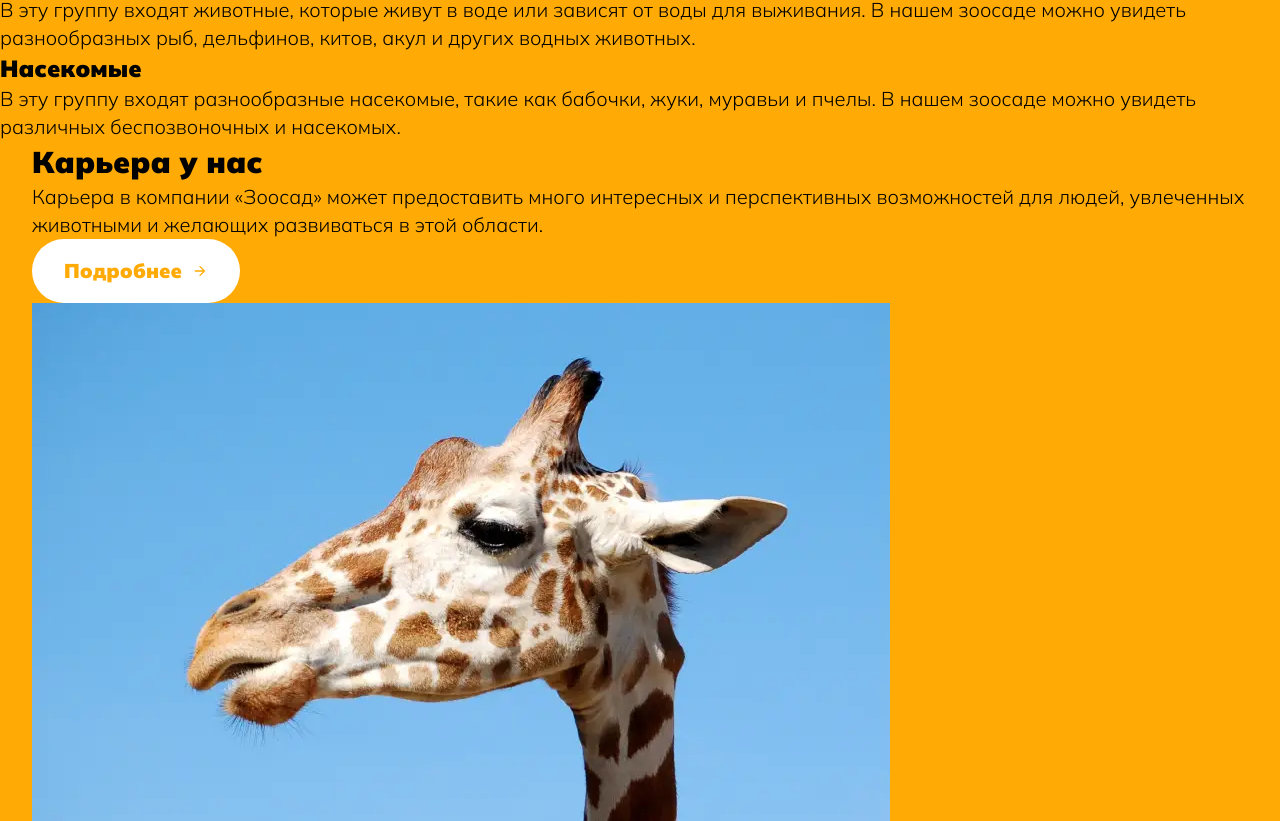
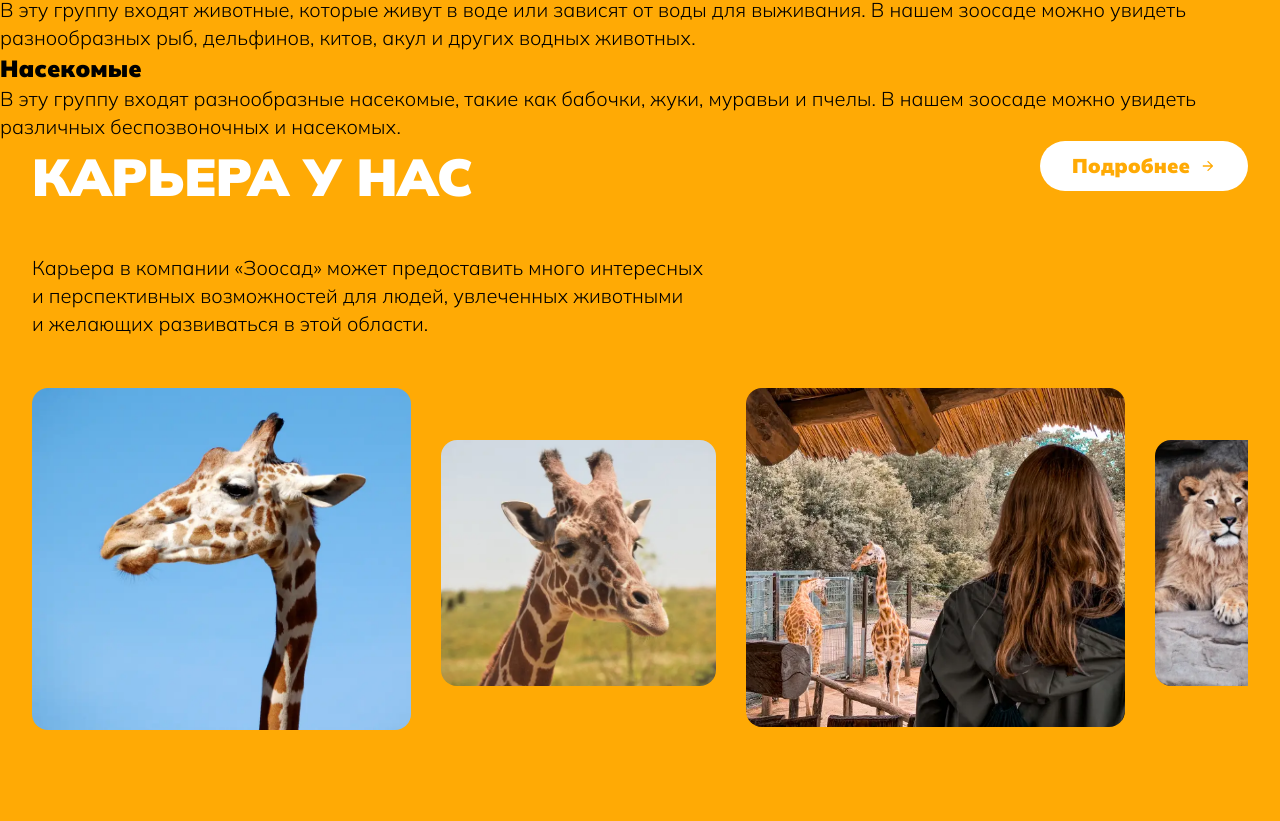
Before and after one commit to Webdevmaksim/prettyPaw, a website built with webpack: page src/index.html in a window 1280 px wide. Shown: the part 1896-2717 px from the top of the page. Built offline with nearby package versions, Linux system fonts and the light colour scheme.

Commit message:
slider: done

```diff
--- a/src/index.html
+++ b/src/index.html
@@ -19,7 +19,7 @@
       </a>
       <nav class="header__nav navigation">
         <ul class="navigation__list">
-          <li class="navigation__item btn">
+          <li class="navigation__item btn navigation__item--active">
             <a href="/index.html" class="navigation__link">Главная</a>
           </li>
           <li class="navigation__item btn">
@@ -221,7 +221,7 @@
                 </li>
               </ul>
               <!-- If we need pagination -->
-              <div class="swiper-pagination"></div>
+              <div class="career__slider-pagination swiper-pagination"></div>
             </div>
           </div>
           <!-- /.career__pictures -->
--- a/src/index.js
+++ b/src/index.js
@@ -5,6 +5,9 @@ import 'swiper/scss/pagination';
 import './index.scss';
 import { sliderInit } from './modules/sliders';
 
+
+
+document.addEventListener('DOMContentLoaded', () => {
         // ! - USE MODULES
     const videoBG = document.querySelector('.video-bg');
     // video.style.cssText = `
@@ -16,10 +19,23 @@ videoBG.innerHTML = `
     `;
 
     const aboutSlider = sliderInit('.about__slider', {
-    speed: 2700,
+        speed: 2000,
         pagination: {
             el: '.about__slider-pagination',
             clickable: true,
             bulletElement: 'button'
         }
     });
+
+    const careerSlider = sliderInit('.career__slider', {
+        speed: 2000,
+        pagination: {
+            el: '.career__slider-pagination',
+            clickable: true,
+            bulletElement: 'button'
+        },
+        autoplay: false,
+        slidesPerView: 'auto',
+        spaceBetween: 0
+    });
+});
--- a/src/index.scss
+++ b/src/index.scss
@@ -14,3 +14,4 @@
 @import 'style/hero';
 @import 'style/footer';
 @import 'style/about';
+@import 'style/career';
--- a/src/style/_btn.scss
+++ b/src/style/_btn.scss
@@ -12,7 +12,6 @@
         color: $back;
         background: $second;
         padding-right: 40px;
-        cursor: pointer;
         &::before{
             position: absolute;
             content: "";
--- /dev/null
+++ b/src/style/_career.scss
@@ -0,0 +1,158 @@
+.career {
+
+    // .career__container
+
+    &__container {
+    }
+
+    // .career__content
+
+    &__content {
+        display: grid;
+        grid-template-areas:
+        "title"
+        "text"
+        "btn"
+        ;
+        row-gap: 24px;
+        margin-bottom: 40px;
+        @include tablet{
+            grid-template-areas:
+            "title btn"
+            "text ."
+            ;
+            grid-template-columns: 528px 1fr;
+        }
+        @include laptop{
+            row-gap: 40px;
+            margin-bottom: 50px;
+            grid-template-columns: 720px 1fr;
+        }
+    }
+
+    // .career__title
+
+    &__title {
+        grid-area: title;
+        color: $second;
+        font-weight: 1000;
+        font-size: 32px;
+        text-transform: uppercase;
+        // margin-bottom: 24px;
+        @include laptop{
+            font-size: 52px;
+            // margin-bottom: 40px;
+        }
+    }
+
+    // .career__text
+
+    &__text {
+        grid-area: text;
+    }
+
+    // .career__link
+
+    &__link {
+        grid-area: btn;
+        align-self: end;
+        max-height: 36px;
+        max-width: 155px;
+        @include tablet{
+            justify-self: end;
+            align-self: start;
+        }
+        @include laptop{
+            max-height: 50px;
+            max-width: 209px;
+        }
+    }
+
+    // .career__pictures
+
+    &__pictures {
+    }
+
+    // .career__slider
+
+    &__slider {
+        @include tablet{
+            max-width: 635px;
+        }
+        @include laptop{
+            max-width: 960px;
+        }
+        @include desktop{
+            max-width: 1420px;
+        }
+    }
+    &__slider-pagination{
+        @include tablet{
+            display: none;
+        }
+    }
+
+    // .career__img-list
+
+    &__img-list {
+        align-items: center;
+    }
+
+    // .career__img-item
+
+    &__img-item {
+        width: fit-content;
+        position: relative;
+        padding: 0px 20px;
+        &:first-child{
+            padding-left: 0;
+        }
+        &:last-child{
+            padding-right: 0;
+        }
+        @include tablet {
+            padding: 0px 10px;
+        }
+        @include laptop{
+            padding: 0px 13px;
+        }
+        @include desktop{
+            padding: 0px 15px;
+        }
+        &:nth-child(2n){
+            & picture{
+                @include tablet{
+                    width: 177px;
+                    height: 177px;
+                }
+                @include laptop{
+                    width: 241px;
+                    height: 241px;
+                }
+                @include desktop{
+                    width: 275px;
+                    height: 275px;
+                }
+            }
+        }
+        & picture{
+            display: block;
+            @include tablet{
+                width: 244px;
+                height: 244px;
+            }
+            @include laptop{
+                width: 333px;
+                height: 333px;
+            }
+            @include desktop{
+                width: 379px;
+                height: 379px;
+            }
+        }
+        & img{
+            border-radius: 16px;
+        }
+
+    }
+}
--- a/src/style/_navigation.scss
+++ b/src/style/_navigation.scss
@@ -4,6 +4,7 @@
 
     &__list {
         display: none;
+        gap: 8px;
         @include desktop{
             display: flex;
         }
@@ -12,11 +13,34 @@
     // .navigation__item
 
     &__item {
+        color: $second;
+        padding: 20px 32px;
+        border: 2px solid $back;
+        transition: all 0.3s ease-in-out;
+        @include desktop{
+            cursor: pointer;
+            &:not(.navigation__item--active){
+                &:hover{
+                    background-color: $back;
+                }
+            }
+            &:is(.navigation__item--active){
+                &:hover{
+                    cursor: not-allowed;
+                }
+            }
+        }
+        &--active{
+            background-color: $back;
+        }
     }
 
     // .navigation__link
 
     &__link {
+        &:hover{
+            cursor: inherit;
+        }
     }
 
     // .navigation__btn
```
Lines whose indentation alone changed are shown as unchanged.
